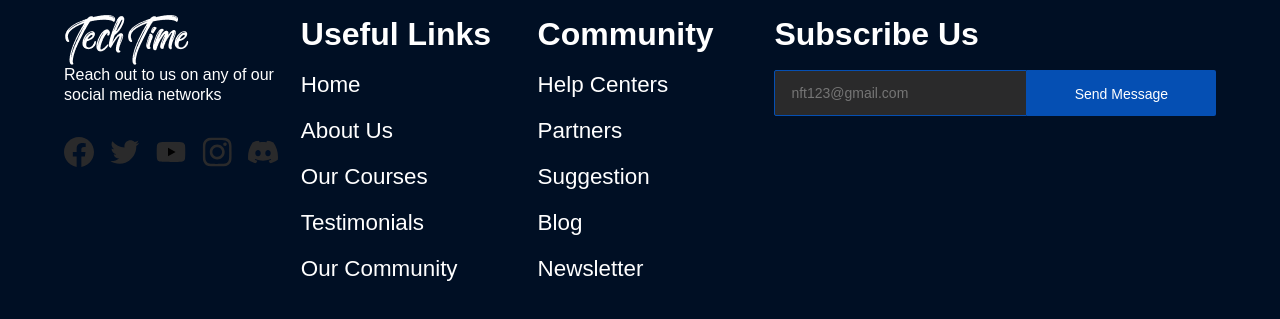
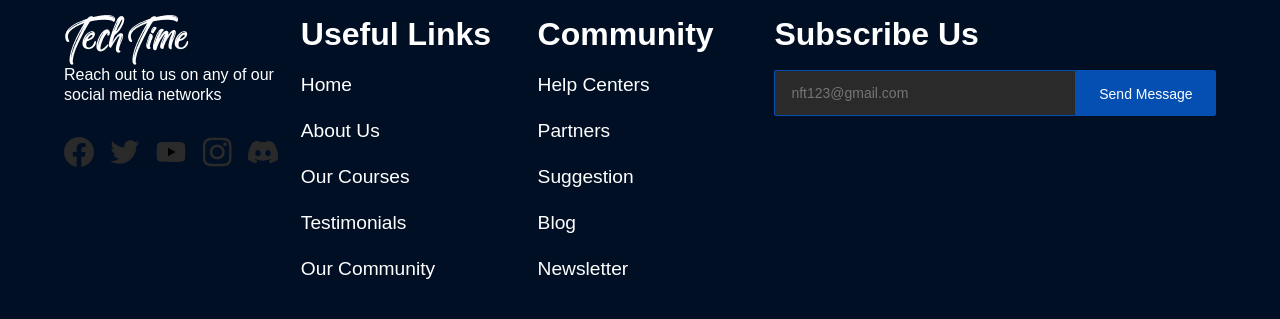
Before and after one commit to Temitayo-spec/TechTime, a Next.js app: page / in a window 1280 px wide. Shown: the part 5936-6255 px from the top of the page. Built offline with nearby package versions, Linux system fonts and the light colour scheme; a web font is replaced by a local one.

Commit message:
fix: overflow due to responsiveness

```diff
--- a/components/UI/LandingPage/Footer.tsx
+++ b/components/UI/LandingPage/Footer.tsx
@@ -84,20 +84,6 @@ const FooterLeft = styled.div`
   flex-direction: column;
 `;
 
-const FooterLogo = styled.h1`
-  font-weight: 400;
-  font-size: 3rem;
-  line-height: 47px;
-  color: var(--color-white);
-  margin-bottom: 1rem;
-  font-family: 'Amazing Kids';
-
-  @media (max-width: 768px) {
-    font-size: 36px;
-    line-height: 36px;
-  }
-`;
-
 const FooterText = styled.p`
   font-weight: 400;
   font-size: 1rem;
@@ -149,7 +135,7 @@ const FooterMidTitle = styled.h1`
 
 const FooterMidLink = styled(Link)`
   font-weight: 400;
-  font-size: 1.4rem;
+  font-size: 1.2rem;
   line-height: 30px;
   color: var(--color-white);
   margin-bottom: 1rem;
@@ -213,8 +199,8 @@ const Input = styled.input`
 
 const Button = styled.button`
   flex: 1;
-  padding: 16px 40px;
-  width: 100%;
+  padding: 16px 0.2rem;
+  width: auto;
   height: 46px;
   background: #054fb3;
   border-radius: 0px 2px 2px 0px;
```
